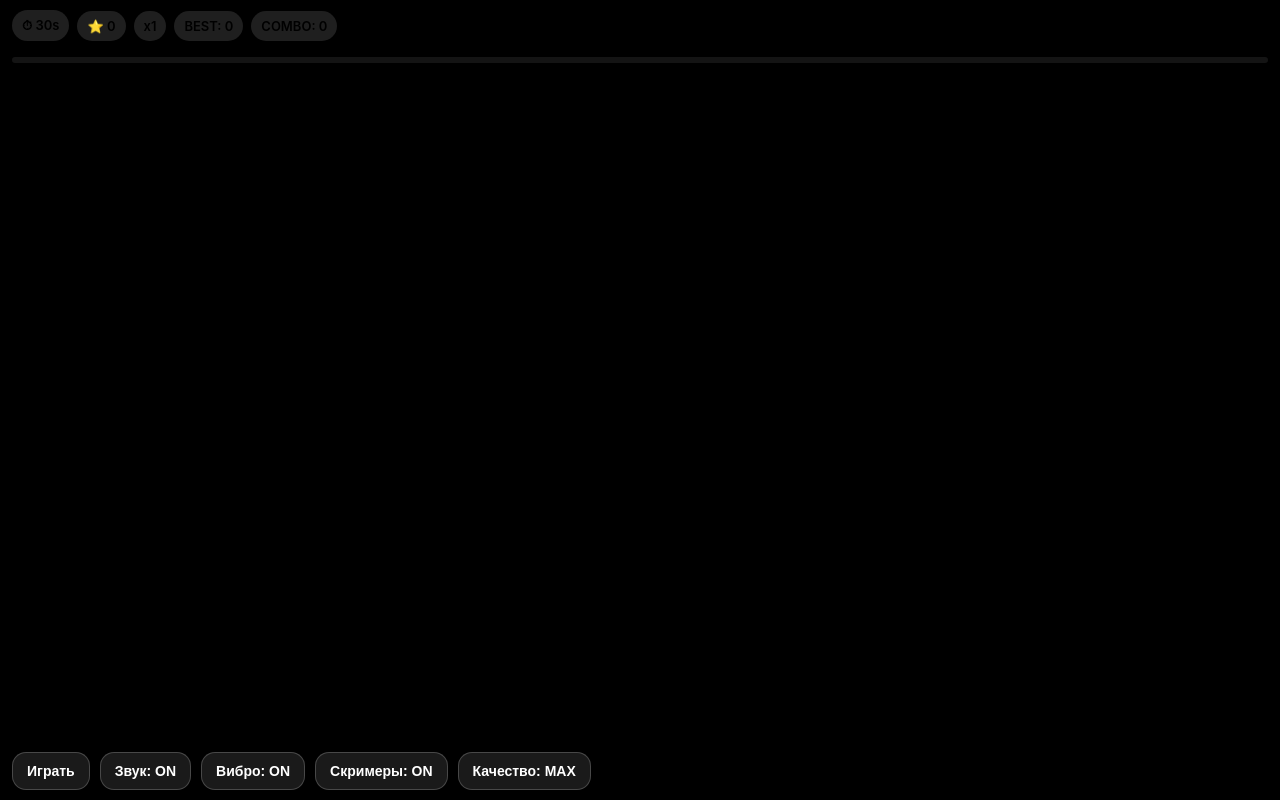
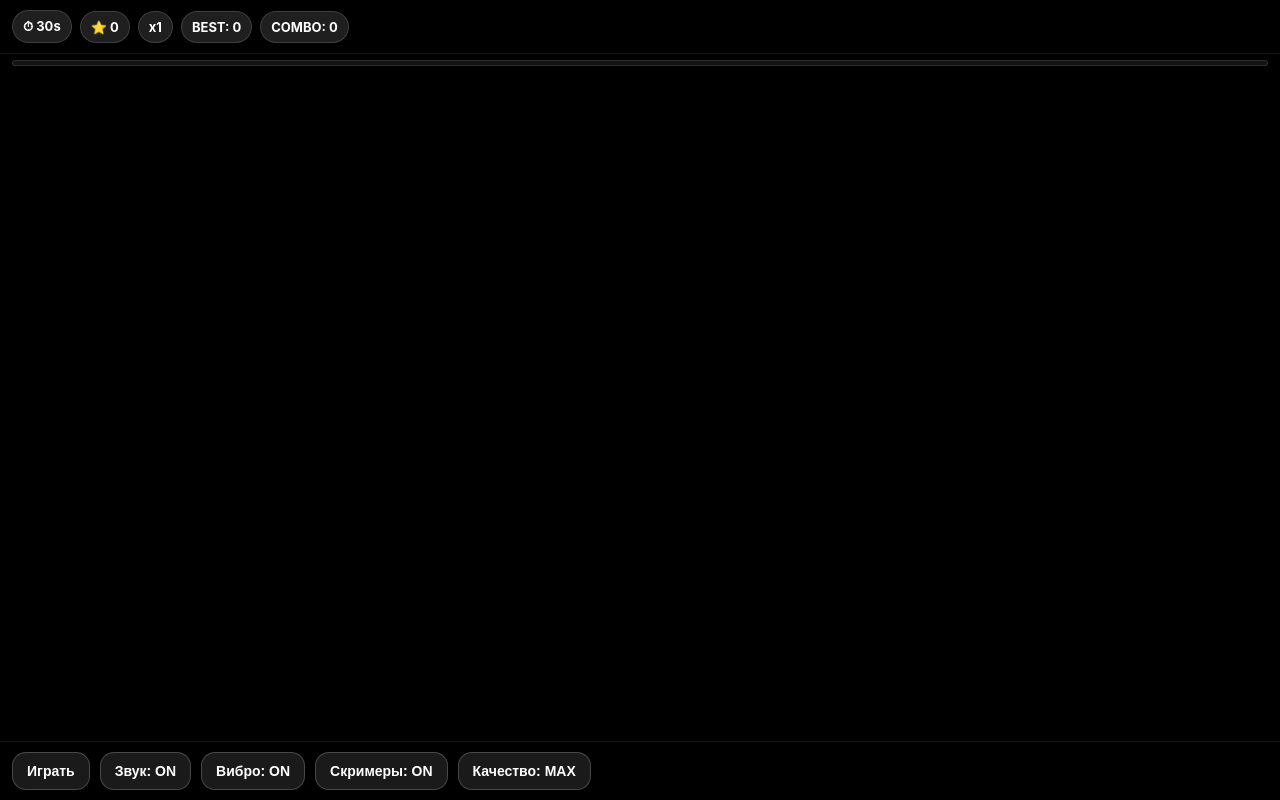
Before and after one commit to nikitaalaca/121212iqos, a plain HTML site: page index.html in a window 1280 px wide. Drawn offline with Linux system fonts and the light colour scheme.

Commit message:
Refactor CSS for layout and styling improvements

```diff
--- a/style.css
+++ b/style.css
@@ -7,9 +7,7 @@
   --sal: env(safe-area-inset-left, 0px);
 }
 
-*{
-  box-sizing: border-box;
-}
+*{ box-sizing: border-box; }
 
 html, body{
   margin: 0;
@@ -18,89 +16,95 @@ html, body{
   height: 100%;
   overflow: hidden;
   background: #000;
+  color: #fff;
   font-family: -apple-system, system-ui, Segoe UI, Roboto, Arial;
 }
 
+/* GRID = самый стабильный вариант в Telegram iOS */
 body{
   height: var(--app-h);
-  display: flex;
-  flex-direction: column;
-
   padding-top: var(--sat);
   padding-right: var(--sar);
   padding-bottom: var(--sab);
   padding-left: var(--sal);
+
+  display: grid;
+  grid-template-rows: auto auto 1fr auto; /* topbar, progress, canvas, bottombar */
 }
 
-/* --- TOP BAR --- */
+/* TOP */
 #topbar{
-  flex: 0 0 auto;
   display: flex;
   align-items: center;
   gap: 8px;
   padding: 10px 12px;
+
   background: rgba(0,0,0,0.45);
   backdrop-filter: blur(12px);
+  -webkit-backdrop-filter: blur(12px);
 
   flex-wrap: nowrap;
   overflow-x: auto;
+  overflow-y: hidden;
   -webkit-overflow-scrolling: touch;
+
+  border-bottom: 1px solid rgba(255,255,255,0.08);
 }
+#topbar::-webkit-scrollbar{ display:none; }
 
-#topbar::-webkit-scrollbar{
-  display: none;
-}
-
-/* --- PROGRESS --- */
+/* PROGRESS */
 #progress{
-  flex: 0 0 auto;
   height: 6px;
   margin: 6px 12px 10px 12px;
   border-radius: 999px;
   background: rgba(255,255,255,0.08);
   overflow: hidden;
+  border: 1px solid rgba(255,255,255,0.10);
 }
-
 #progressFill{
   height: 100%;
   width: 0%;
-  background: rgba(255,255,255,0.5);
   border-radius: 999px;
+  background: rgba(255,255,255,0.50);
 }
 
-/* --- CANVAS --- */
+/* CANVAS */
 #c{
-  flex: 1 1 auto;
   width: 100%;
   height: 100%;
-  min-height: 0;
+  min-height: 0;      /* критично */
+  min-width: 0;       /* критично */
   display: block;
   touch-action: none;
+  background: #000;   /* если игра не рисует — хотя бы без серого */
 }
 
-/* --- BOTTOM BAR --- */
+/* BOTTOM */
 #bottombar{
-  flex: 0 0 auto;
   display: flex;
+  align-items: center;
   gap: 10px;
   padding: 10px 12px;
+
   background: rgba(0,0,0,0.45);
   backdrop-filter: blur(12px);
+  -webkit-backdrop-filter: blur(12px);
 
+  flex-wrap: nowrap;
   overflow-x: auto;
-  flex-wrap: nowrap;
+  overflow-y: hidden;
+  -webkit-overflow-scrolling: touch;
+
+  border-top: 1px solid rgba(255,255,255,0.08);
 }
+#bottombar::-webkit-scrollbar{ display:none; }
 
-#bottombar::-webkit-scrollbar{
-  display: none;
-}
-
-/* --- UI --- */
 .pill{
   padding: 7px 10px;
   border-radius: 999px;
   background: rgba(255,255,255,0.12);
-  font-weight: 600;
+  border: 1px solid rgba(255,255,255,0.14);
+  font-weight: 650;
   font-size: 13px;
   white-space: nowrap;
 }
@@ -108,14 +112,11 @@ body{
 .btn{
   padding: 10px 14px;
   border-radius: 14px;
-  border: 1px solid rgba(255,255,255,0.2);
-  background: rgba(255,255,255,0.1);
+  border: 1px solid rgba(255,255,255,0.20);
+  background: rgba(255,255,255,0.10);
   color: #fff;
-  font-weight: 600;
+  font-weight: 700;
   font-size: 14px;
   white-space: nowrap;
 }
-
-.btn:active{
-  transform: translateY(1px);
-}
+.btn:active{ transform: translateY(1px); }
```
